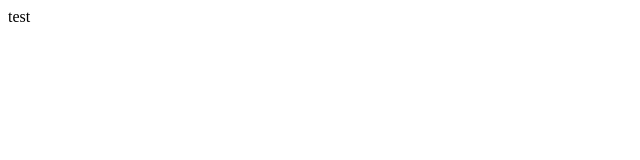
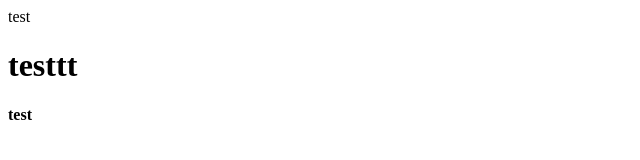
Before and after one commit to Cuxrf/Cuxrf.github.io, a plain HTML site: page index.html in a window 1280 px wide. Shown: the whole page, without its empty margins (0-640 px from the left). Drawn offline with Linux system fonts and the light colour scheme.

Commit message:
Update index.html

```diff
--- a/index.html
+++ b/index.html
@@ -1 +1,3 @@
 <html>test</html>
+<h1>testtt</h1>
+<b>test</b>
```
